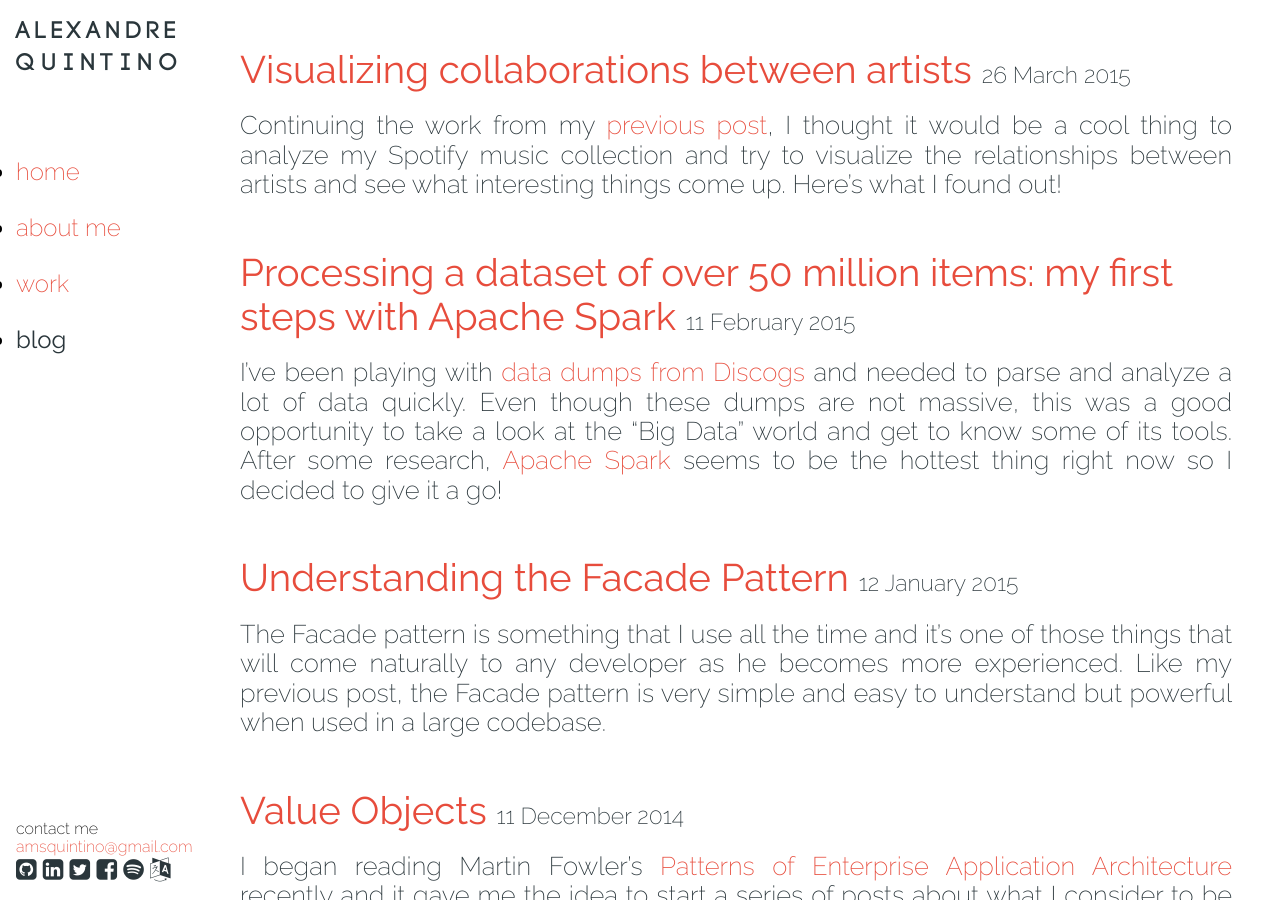
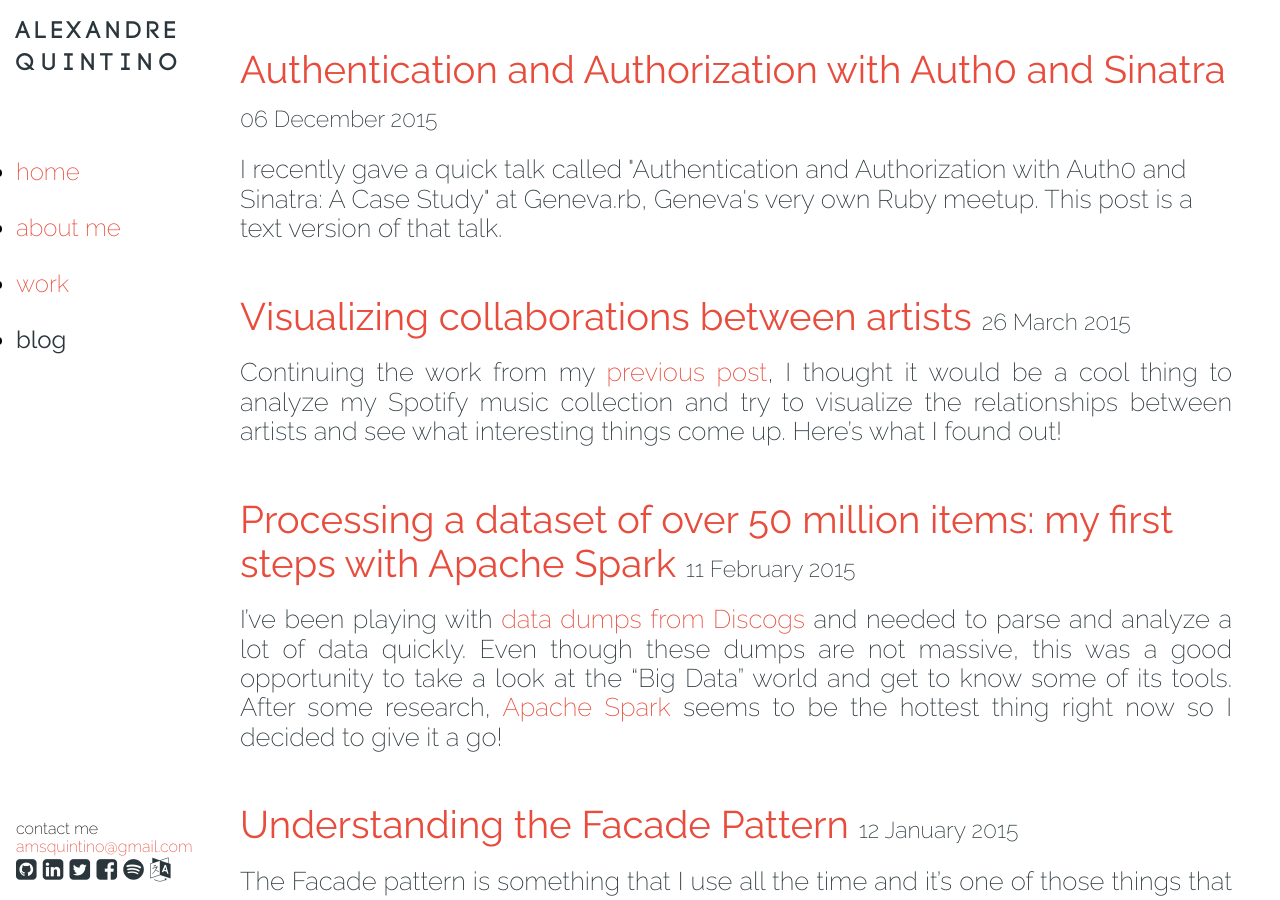
Before and after one commit to alexquintino/alexquintino.github.io, a Jekyll site: the page built from blog/index.html, in a window 1280 px wide and 900 px high. Built offline with Jekyll 4.4.1, drawn with Linux system fonts in a browser that asks for light colours; nearby versions of some CDN libraries.

Commit message:
Publish authentication-and-authorization-with-auth0-and-sinatra

```diff
--- a/_drafts/authentication-and-authorization-with-auth0-and-sinatra.md
+++ b/_posts/2015-12-06-authentication-and-authorization-with-auth0-and-sinatra.md
@@ -6,6 +6,7 @@
 meta_image: /img/auth/auth_1.jpg
 twitter_card: summary_large_image
 article_class: slides
+excerpt: "I recently gave a quick talk called \"Authentication and Authorization with Auth0 and Sinatra: A Case Study\" at Geneva.rb, Geneva's very own Ruby meetup. This post is a text version of that talk."
 ---
 
 ![Slide 1](/img/auth/auth_1.jpg){: .pure-img .slide }
```
